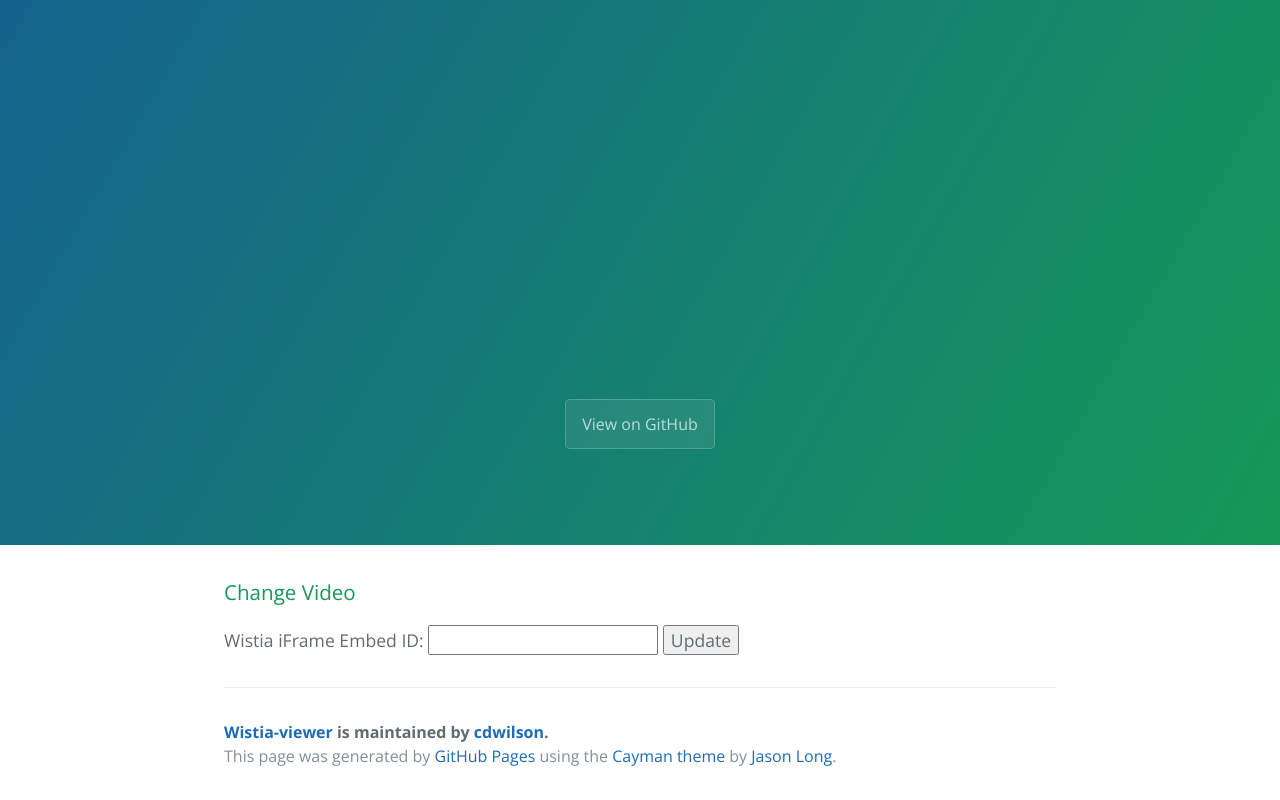
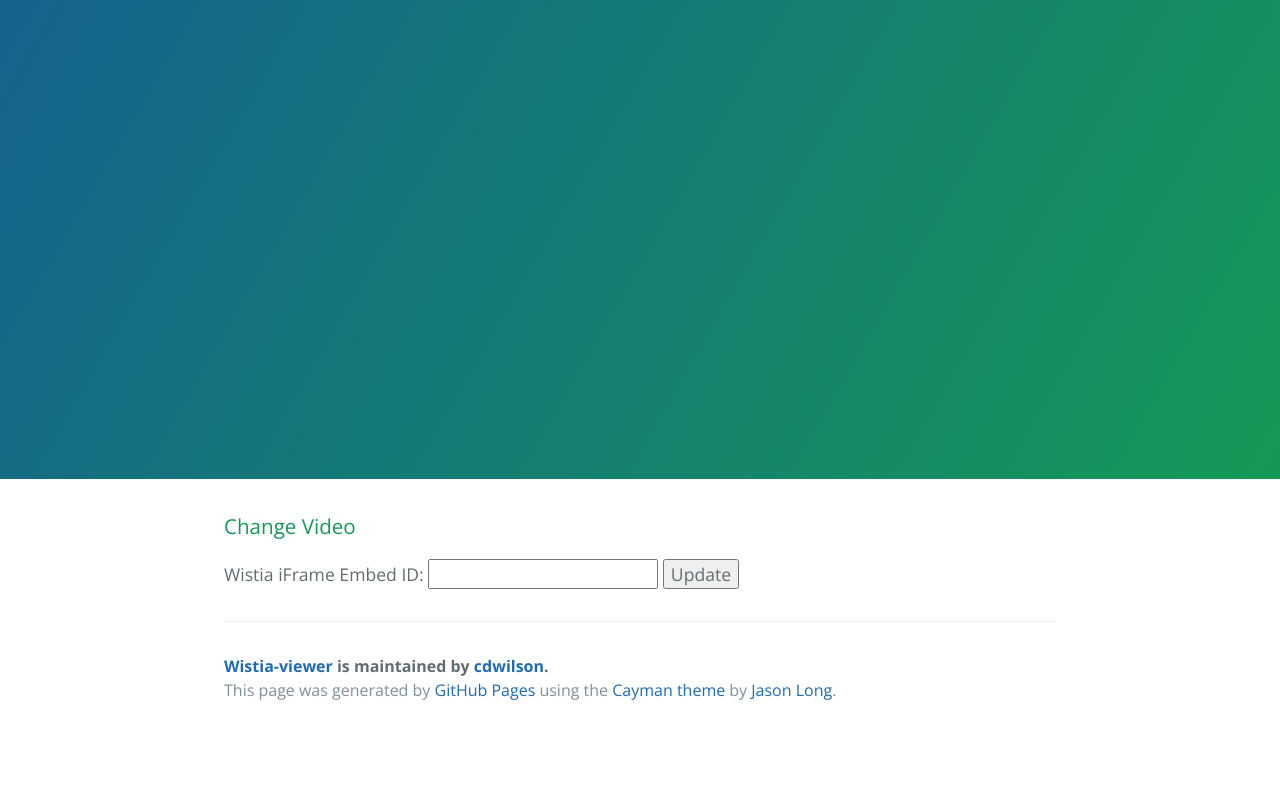
Before and after one commit to cdwilson/wistia-viewer, a plain HTML site: page index.html in a window 1280 px wide. Shown: the part 586-1386 px from the top of the page. After the commit the page ends 1320 px from the top, so only its background shows below. Drawn offline with nearby package versions, Linux system fonts and the light colour scheme; a script that the page names is missing.

Commit message:
Remove GitHub button

```diff
--- a/index.html
+++ b/index.html
@@ -17,7 +17,6 @@
       <div id="wistia_video" class="wistia_embed" style="height:748px;width:1280px">
         you should not see this text! javascript is disabled!
       </div>
-      <a href="https://github.com/cdwilson/wistia-viewer" class="btn">View on GitHub</a>
 
     </section>
 
```
